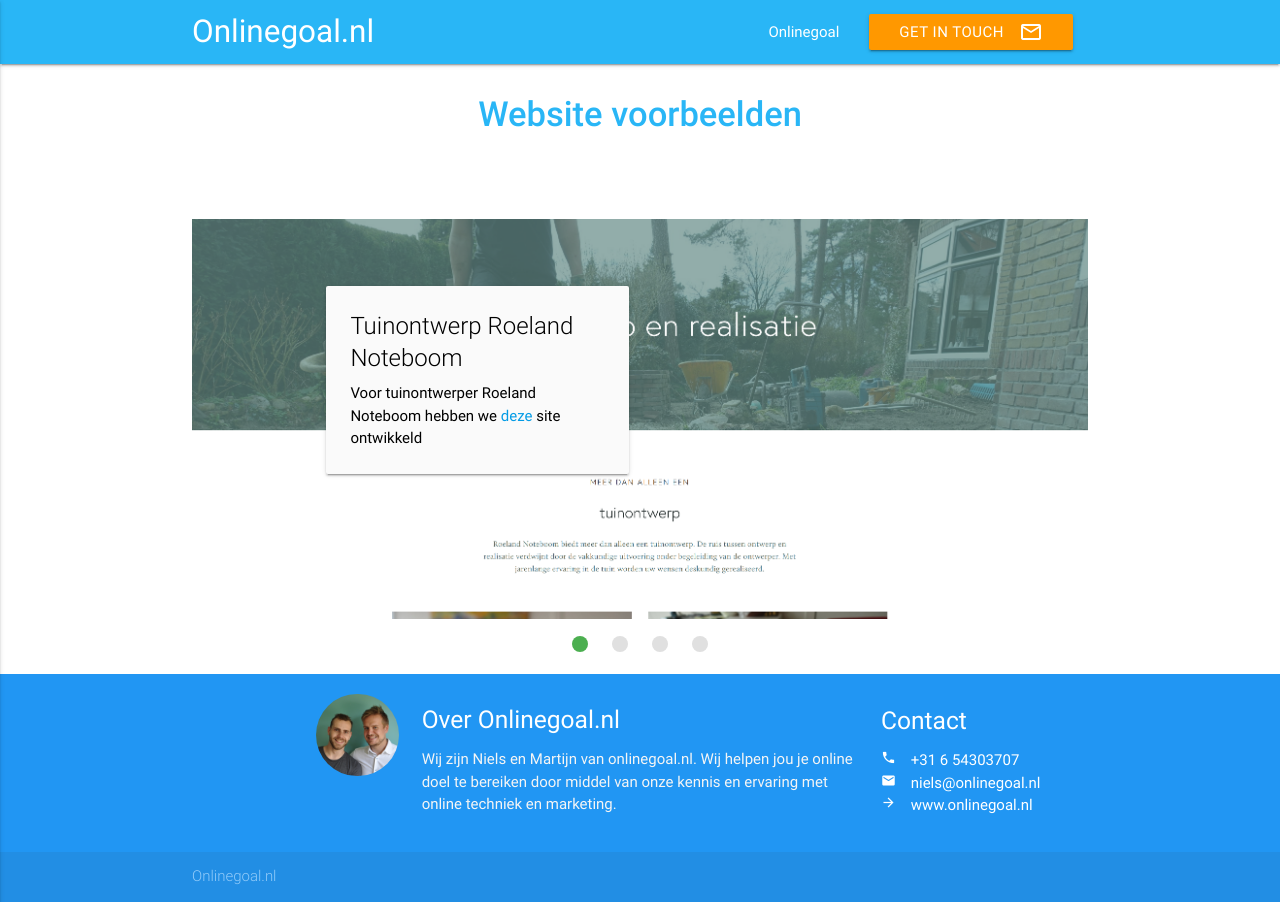
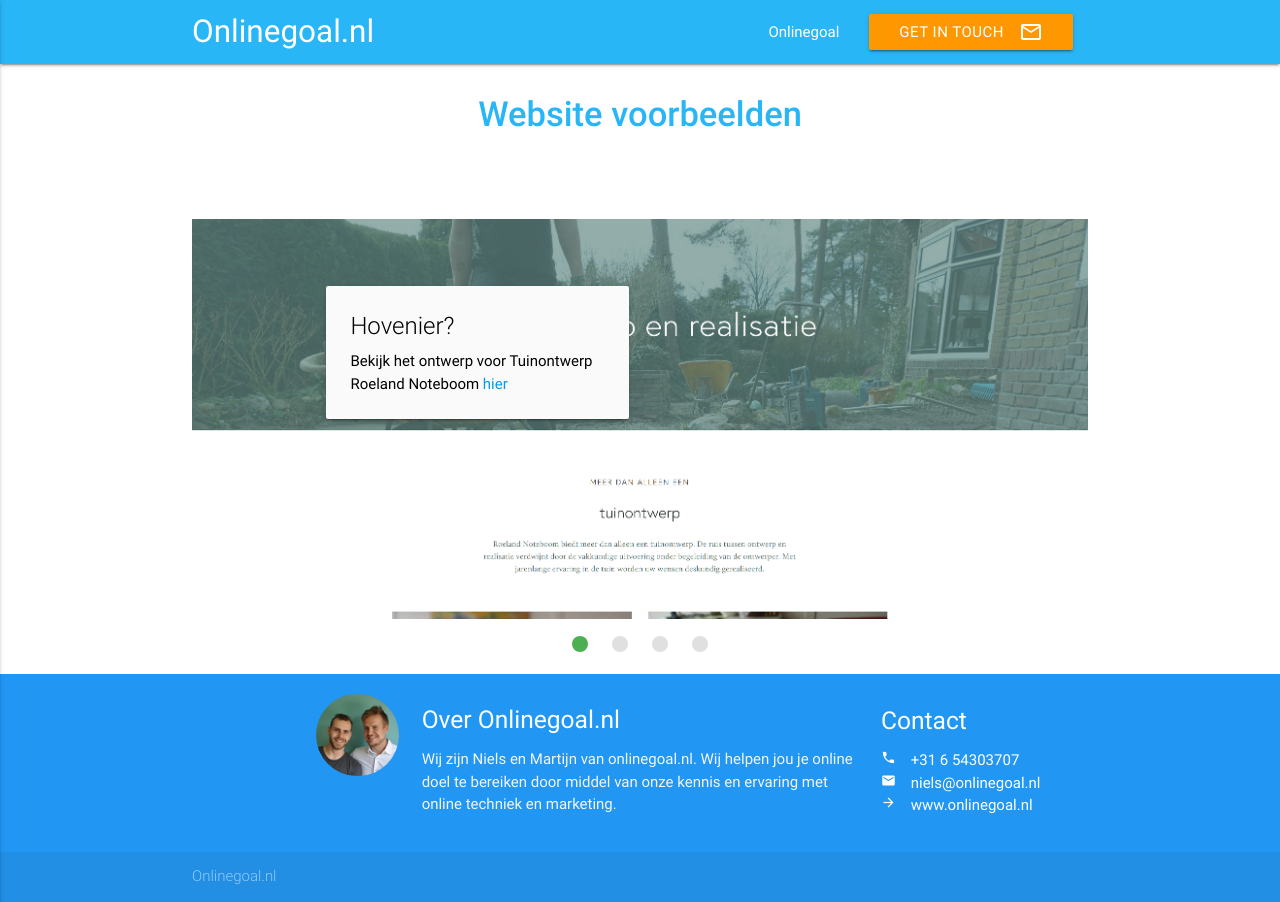
Before and after one commit to martijnvdbrug/onlinegoal.nl, a Jekyll site: the page built from _pages/website-voorbeelden.md, in a window 1280 px wide. Built offline with Jekyll 4.4.1, drawn with Linux system fonts in a browser that asks for light colours.

Commit message:
Changed Titles on sliders

```diff
--- a/_data/website_examples.yml
+++ b/_data/website_examples.yml
@@ -1,12 +1,12 @@
-- title: Tuinontwerp Roeland Noteboom
-  text: Voor tuinontwerper Roeland Noteboom hebben we <a href="https://www.tuinontwerproelandnoteboom.nl">deze</a> site ontwikkeld
+- title: Hovenier?
+  text: Bekijk het ontwerp voor Tuinontwerp Roeland Noteboom <a href="https://www.tuinontwerproelandnoteboom.nl">hier</a>
   img: /assets/website-voorbeelden/onlinegoal website voorbeeld.png
-- title: Meckbouw
-  text: Voor ondernemer Martin van Eck hebben we <a href="https://www.meckbouw.nl">deze</a> site ontwikkeld
+- title: Bouwondernemer?
+  text: Voor aannemer MeckBouw hebben we <a href="https://www.meckbouw.nl">deze</a> site ontwikkeld
   img: /assets/website-voorbeelden/onlinegoal website voorbeeld 4.png
-- title: Toia
-  text: Voor Toia Italiaanse catering hebben we <a href="https://www.toia.nl">deze</a> site ontwikkeld
+- title: Foodbedrijf?
+  text: Voor Toia Italiaanse catering hebben we <a href="https://www.toia.nl">dit</a> concept ontwikkeld
   img: /assets/website-voorbeelden/onlinegoal website voorbeeld 3.png
-- title: Van de Brug Totaalbouw
-  text: Voor aannemer Justin van de Brug hebben we <a href="https://www.vandebrugtotaalbouw.nl">deze</a> site ontwikkeld
+- title: Aannemer?
+  text: Voor totaalbouwer Justin van de Brug hebben we <a href="https://www.vandebrugtotaalbouw.nl">deze</a> site ontwikkeld
   img: /assets/website-voorbeelden/onlinegoal website voorbeeld 2.png
```
